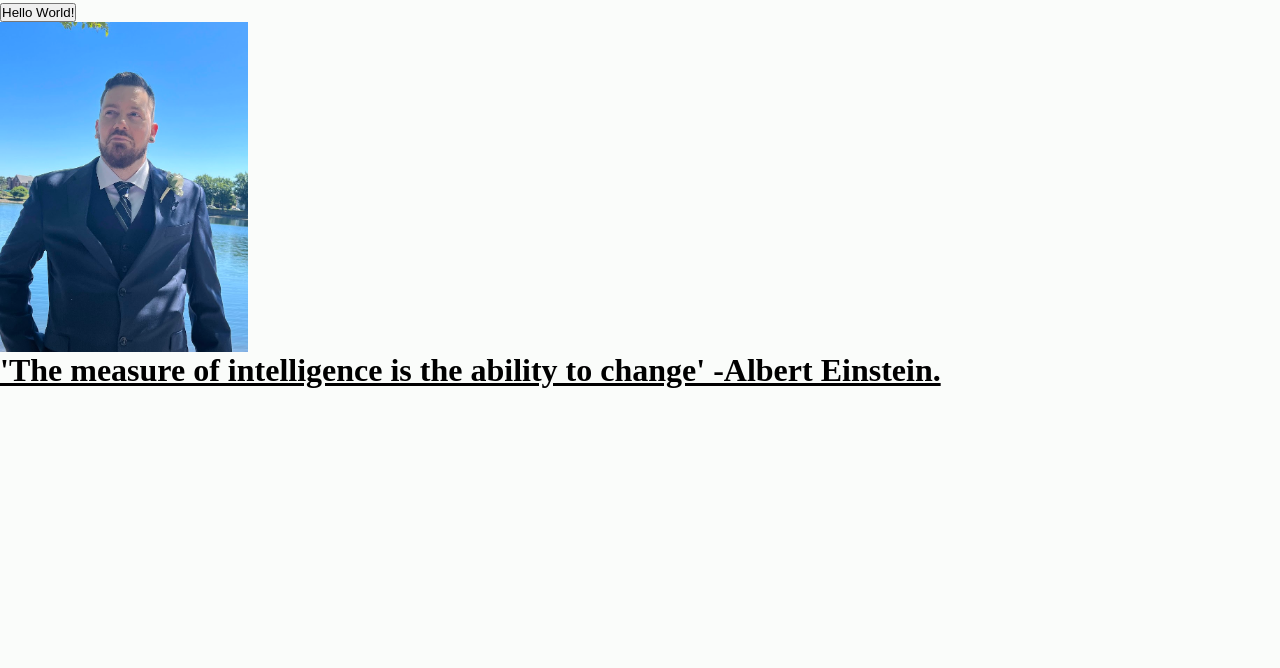
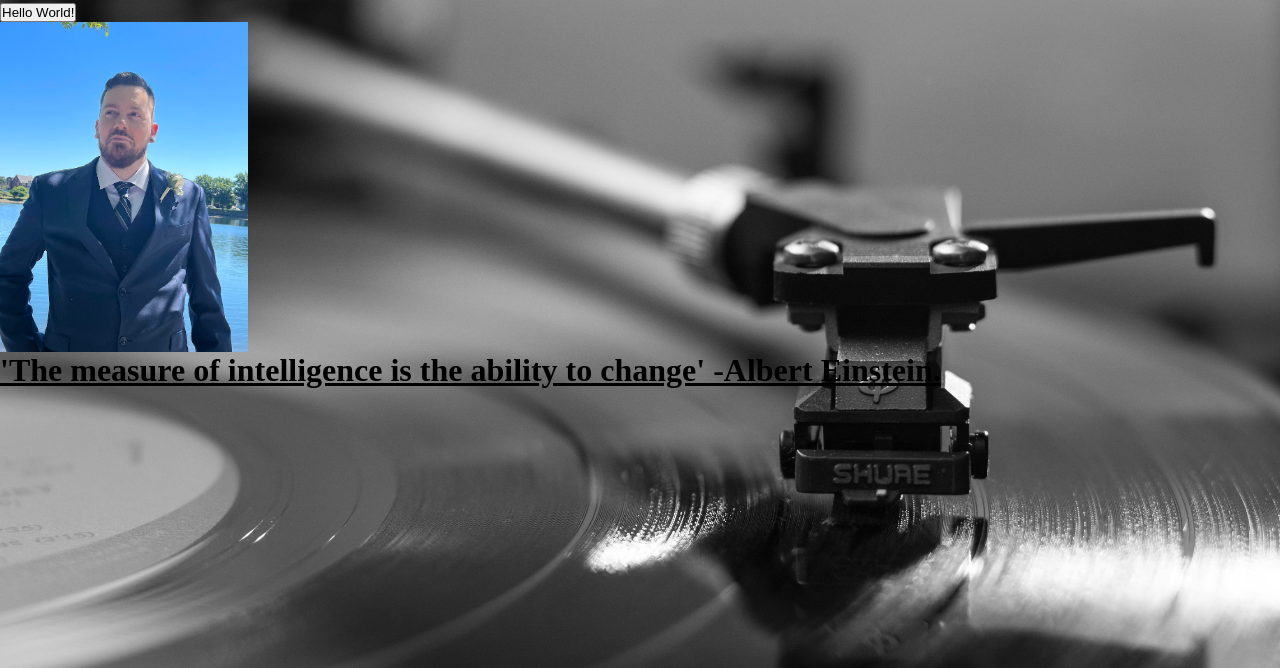
Before and after one commit to JeremyBaumiller/my-website, a plain HTML site: page home.html in a window 1280 px wide. Shown: the part 132-800 px from the top of the page. Drawn offline with Linux system fonts and the light colour scheme.

Commit message:
background added

```diff
--- a/style.css
+++ b/style.css
@@ -1,5 +1,12 @@
 body {
     background-color: rgb(250, 252, 250);
+    background-image: url(record.jpg);
+    background-repeat: no-repeat;
+    background-position: center;
+    background-attachment: fixed;
+    background-size: cover;
+
+
 }
 h1 {
     text-decoration: underline;
@@ -78,13 +85,10 @@ nav ul li a{
     }
 a:hover,a.active{
     background: none;
-
 }
-
 }
 
 .icon{
     color: rgb(125, 136, 146);
     font-size: 60px;
-
 }
```
Also changed, not shown: home.html (+10 -3 lines), portfolio.html (+3 -1 lines), record.jpg (added).
